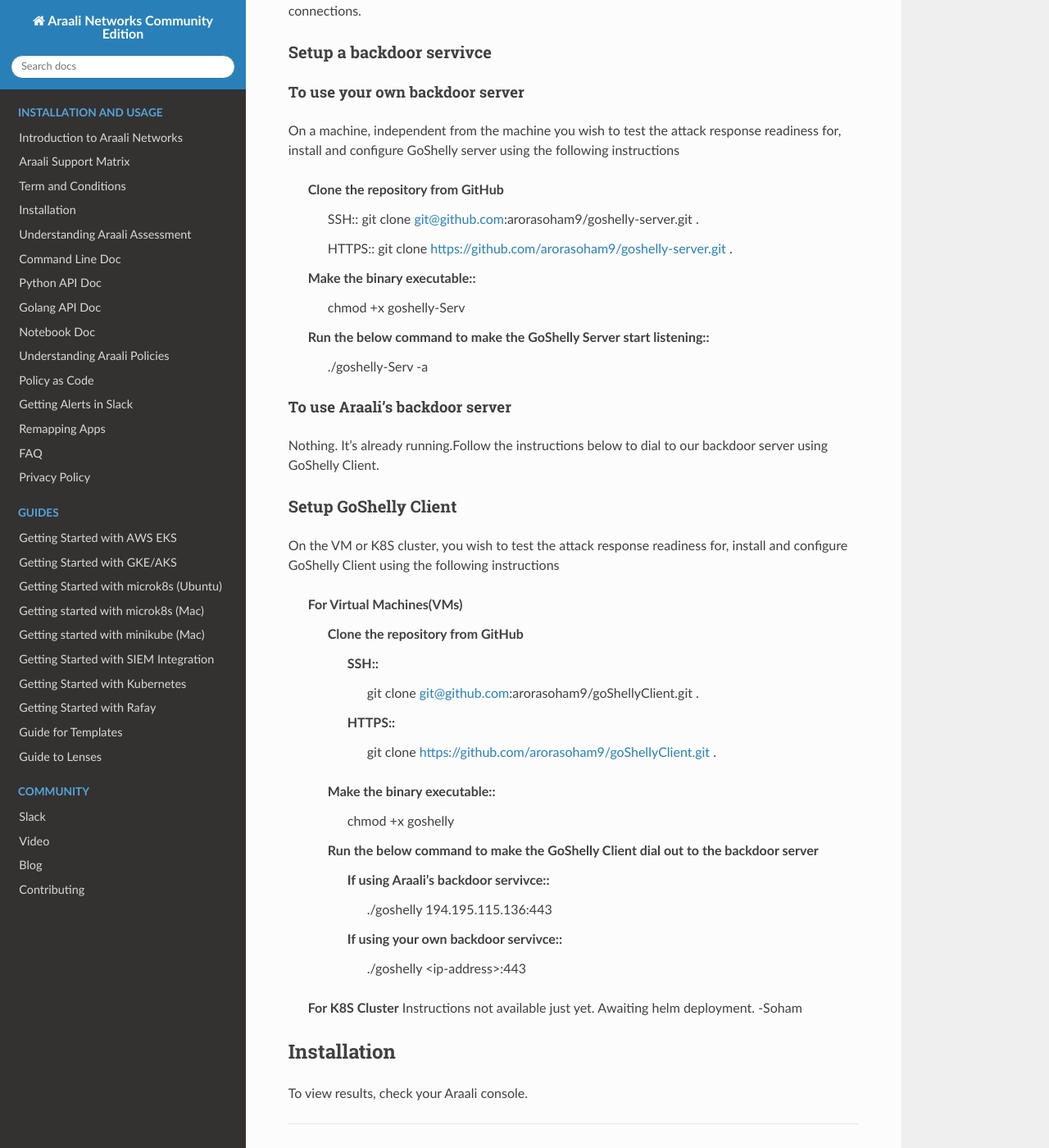
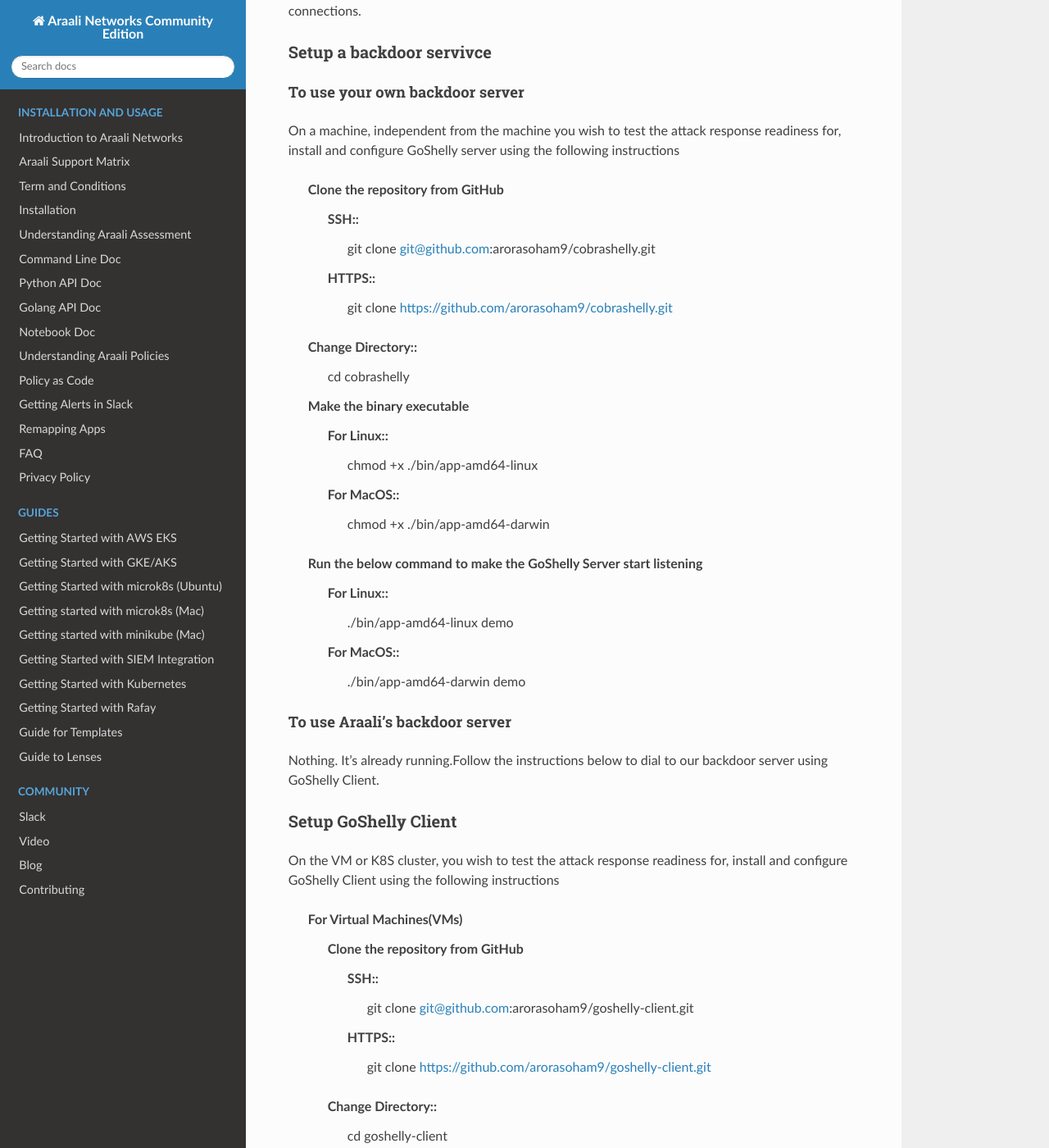
Before and after one commit to araalinetworks/api, a Sphinx documentation site: the page built from doc/source/guide_GoShelly.rst, in a window 1280 px wide and 1400 px high, scrolled down 406 px. Shown: the whole window at 82% size. Built offline with Sphinx 7.4.7 and the Read the Docs theme 2.0.0, drawn with Linux system fonts in a browser that asks for light colours; some of the changed text lies outside the part shown.

Commit message:
Goshelly

```diff
--- a/doc/source/guide_GoShelly.rst
+++ b/doc/source/guide_GoShelly.rst
@@ -22,16 +22,24 @@
 
     Clone the repository from GitHub
         SSH::
-        git clone git@github.com:arorasoham9/goshelly-server.git .
+            git clone  git@github.com:arorasoham9/cobrashelly.git
+        HTTPS::
+            git clone https://github.com/arorasoham9/cobrashelly.git
 
-        HTTPS::
-        git clone https://github.com/arorasoham9/goshelly-server.git .
+    Change Directory::
+        cd cobrashelly
 
-    Make the binary executable::
-        chmod +x goshelly-Serv
+    Make the binary executable
+        For Linux::
+            chmod +x ./bin/app-amd64-linux
+        For MacOS::
+            chmod +x ./bin/app-amd64-darwin
 
-    Run the below command to make the GoShelly Server start listening::
-        ./goshelly-Serv -a
+    Run the below command to make the GoShelly Server start listening
+        For Linux::
+            ./bin/app-amd64-linux demo
+        For MacOS::
+            ./bin/app-amd64-darwin demo
 
 To use Araali's backdoor server
 ++++++++++++++++++++++++++++++++
@@ -46,22 +54,30 @@
     **For Virtual Machines(VMs)**
         Clone the repository from GitHub
             SSH::
-                git clone git@github.com:arorasoham9/goShellyClient.git .
+                git clone git@github.com:arorasoham9/goshelly-client.git
             HTTPS::
-                git clone https://github.com/arorasoham9/goShellyClient.git .
+                git clone https://github.com/arorasoham9/goshelly-client.git
+
+        Change Directory::
+            cd goshelly-client
 
         Make the binary executable::
-            chmod +x goshelly
+            For Linux::
+                chmod +x ./bin/app-amd64-linux
+            For MacOS::
+                chmod +x ./bin/app-amd64-darwin
 
         Run the below command to make the GoShelly Client dial out to the backdoor server
-            If using Araali's backdoor servivce::
-                ./goshelly 194.195.115.136:443
-            If using your own backdoor servivce::
-                ./goshelly <ip-address>:443
+         If you choose to use Araali's backdoor service, enter **** as the IP in the below command.
+            For Linux::
+                ./bin/app-amd64-linux demo --IP=<IP-address-no-port> --SSLEMAIL=<your-email>
+            For MacOS::
+                ./bin/app-amd64-darwin demo --IP=<IP-address-no-port> --SSLEMAIL=<your-email>
+
 
 
     **For K8S Cluster**
-    Instructions not available just yet. Awaiting helm deployment. -Soham
+    Instructions not yet available -Soham
 
 
 
```
